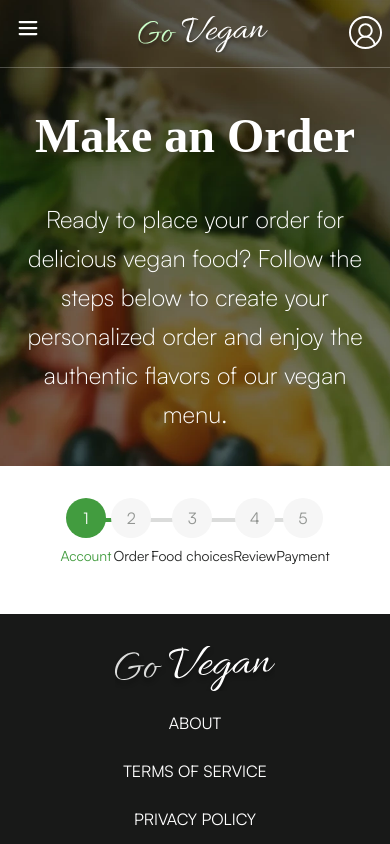
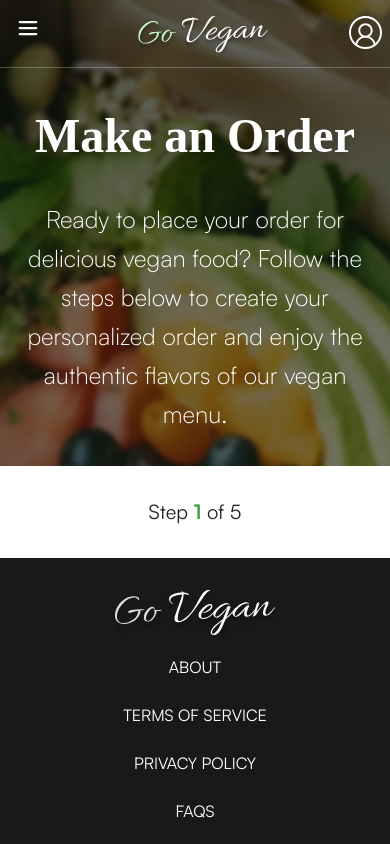
Before and after one commit to FausioPaco/go-vegan, a React (Vite) app: page /order in a window 390 px wide. Shown: the top 844 px of the page. Built offline with nearby package versions, Linux system fonts and the light colour scheme.

Commit message:
added stepper for mobile

```diff
--- a/src/components/ui/stepper/Stepper.tsx
+++ b/src/components/ui/stepper/Stepper.tsx
@@ -31,7 +31,12 @@ const Stepper = ({
       value={{ activeOption, setActiveOption: onChangeOption, stepsTaken }}
     >
       <div className="flex items-center justify-center">
-        <div className="relative mb-4 flex items-center justify-between md:space-x-32">
+        <p className="text-xl md:hidden">
+          Step <b className="font-bold text-primary-600">{activeOption}</b> of{' '}
+          {options.length}
+        </p>
+
+        <div className="relative mb-4 hidden items-center justify-between md:flex md:space-x-32">
           <progress
             className="[&::-webkit-progress-value]:ease absolute top-[30%] z-10 mb-7 ml-[15%] block h-1 w-[80%] appearance-none overflow-hidden rounded-lg bg-grey-100 [&::-moz-progress-bar]:bg-primary-600 [&::-ms-fill]:bg-primary-600 [&::-webkit-progress-bar]:bg-grey-100 [&::-webkit-progress-value]:bg-primary-600 [&::-webkit-progress-value]:transition-all [&::-webkit-progress-value]:duration-300"
             id={stepperId}
```
